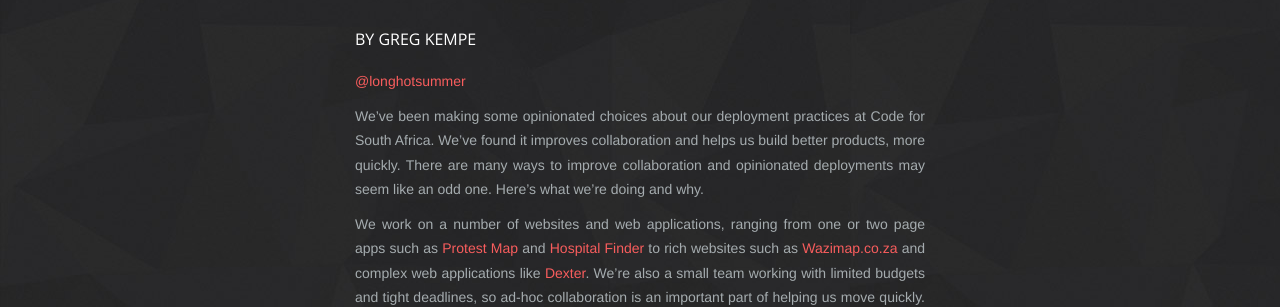
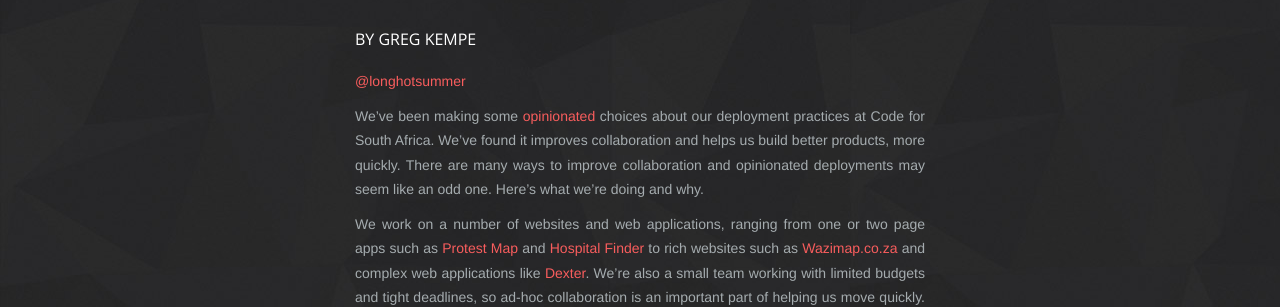
Before and after one commit to Code4SA/old-code4sa.github.io, a Jekyll site: the page built from _posts/2014-12-05-opinionated-improves-collaboration.md, in a window 1280 px wide and 900 px high. Shown: the part 341-648 px from the top of the window. Built offline with Jekyll 4.4.1, drawn with Linux system fonts in a browser that asks for light colours; nearby versions of some CDN libraries; Markdown is read by kramdown in place of the engine named in the settings; comment, search, counter and statistics services are not loaded; part of the change alters nothing that is shown.

```diff
--- a/_posts/2014-12-05-opinionated-improves-collaboration.md
+++ b/_posts/2014-12-05-opinionated-improves-collaboration.md
@@ -12,7 +12,7 @@ date: 2014-12-05
 ## By Greg Kempe
 [@longhotsummer](https://twitter.com/longhotsummer)
 
-We've been making some opinionated choices about our deployment practices at Code for South Africa. We've found it improves collaboration and helps us build better products, more quickly. There are many ways to improve collaboration and opinionated deployments may seem like an odd one. Here's what we're doing and why.
+We've been making some [opinionated](http://programmers.stackexchange.com/questions/12182/what-does-opinionated-software-really-mean) choices about our deployment practices at Code for South Africa. We've found it improves collaboration and helps us build better products, more quickly. There are many ways to improve collaboration and opinionated deployments may seem like an odd one. Here's what we're doing and why.
 
 We work on a number of websites and web applications, ranging from one or two page apps such as [Protest Map](http://protest-map.code4sa.org) and [Hospital Finder](http://hospitals.code4sa.org) to rich websites such as [Wazimap.co.za](http://wazimap.co.za) and complex web applications like [Dexter](http://mma-dexter.code4sa.org). We're also a small team working with limited budgets and tight deadlines, so ad-hoc collaboration is an important part of helping us move quickly. We might need Jason to help Petrus out on a project just for a day or two, or I might see the opportunity to make a quick layout change to one of our websites.
 
```
